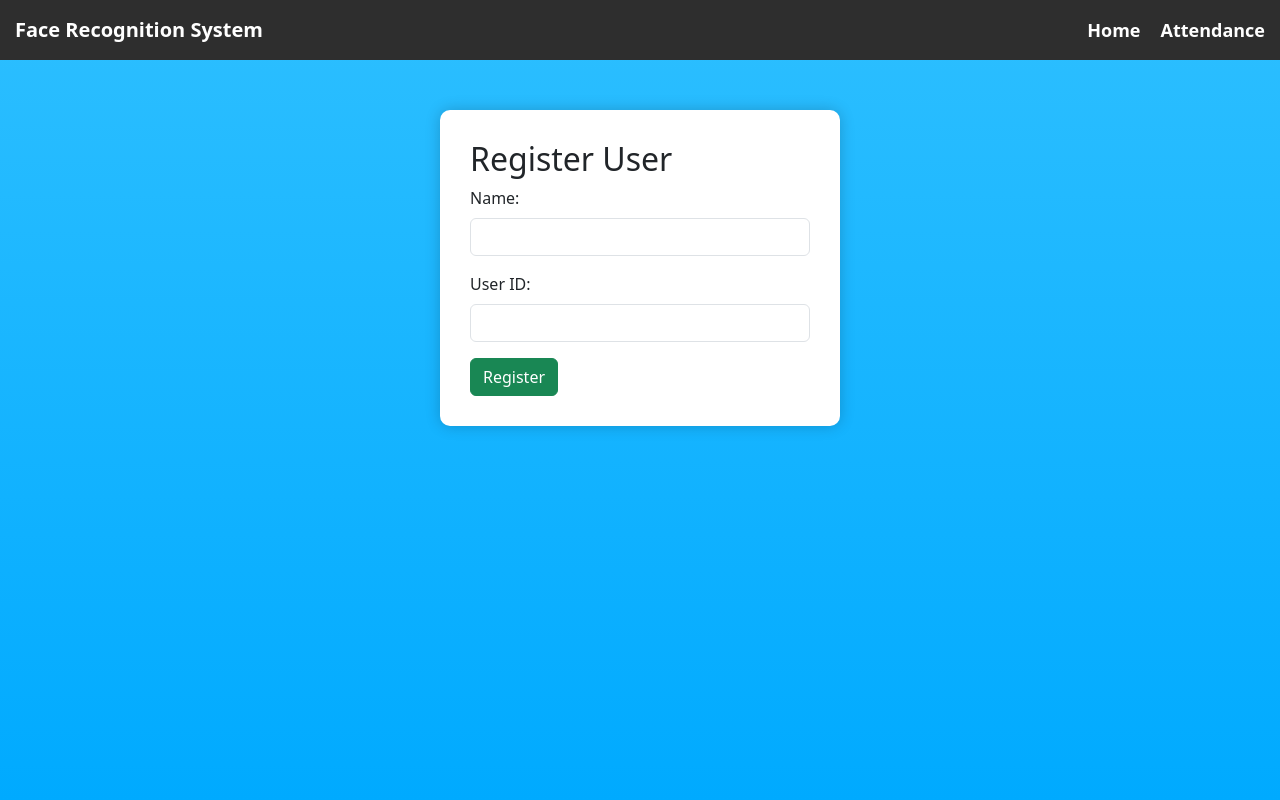
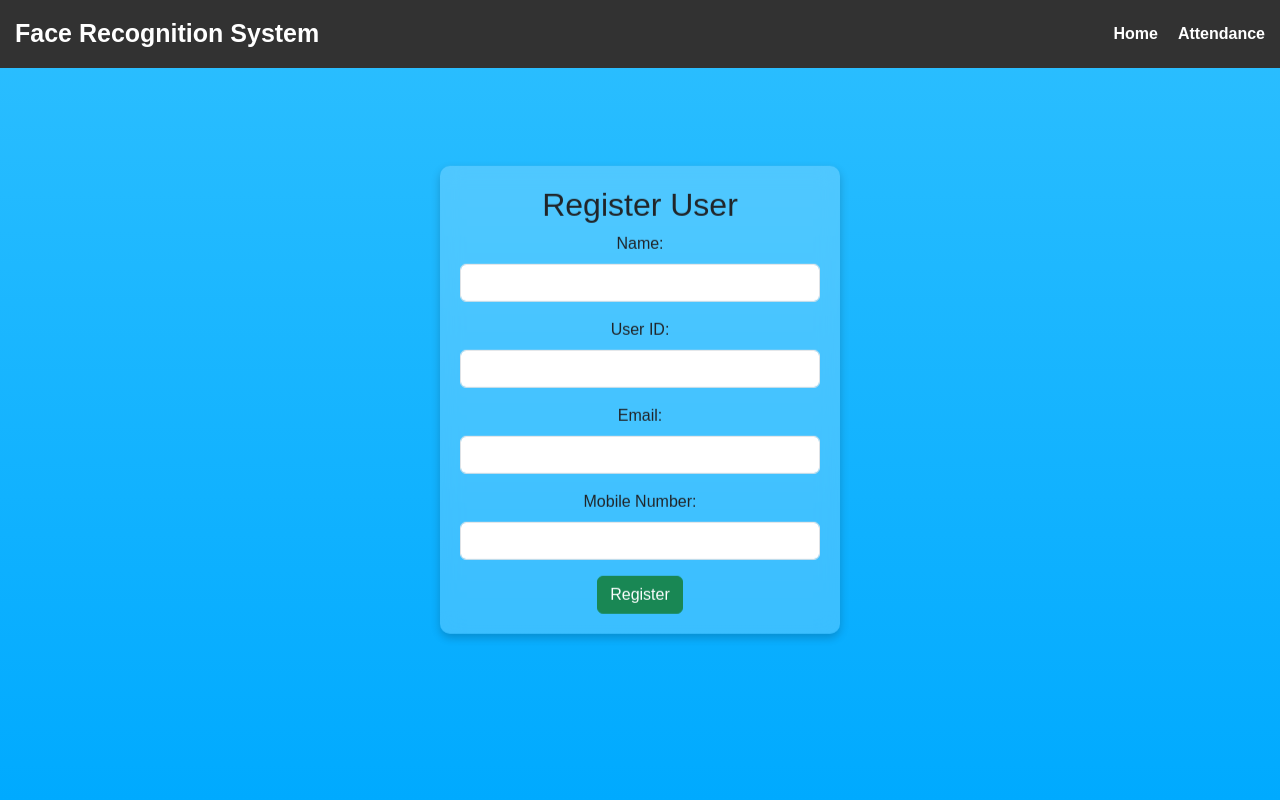
Before and after one commit to GJmaniya/digital-attendance, a Flask app: template templates/register.html in a window 1280 px wide. Run offline with Flask 3, Linux system fonts and the light colour scheme; the template is opened without the code that fills it, so the values that code supplies are empty.

Commit message:
Update register.html

```diff
--- a/templates/register.html
+++ b/templates/register.html
@@ -6,29 +6,38 @@
     <link rel="stylesheet" href="https://cdn.jsdelivr.net/npm/bootstrap@5.3.0/dist/css/bootstrap.min.css">
     <style>
         body {
+            font-family: Arial, sans-serif;
+            margin: 0;
+            padding: 0;
             background: linear-gradient(to bottom, #2dbfff, rgb(0, 170, 255));
             height: 100vh;
         }
 
         .container {
-            max-width: 400px;
-            margin-top: 50px;
-            background: white;
-            padding: 30px;
+            width: 400px;
+            padding: 20px;
+            background: rgba(255, 255, 255, 0.2);
             border-radius: 10px;
-            box-shadow: 0px 0px 15px rgba(0, 0, 0, 0.2);
+            backdrop-filter: blur(10px);
+            text-align: center;
+            box-shadow: 0px 4px 10px rgba(0, 0, 0, 0.2);
+            position: absolute;
+            top: 50%;
+            left: 50%;
+            transform: translate(-50%, -50%);
         }
 
         nav {
-            background-color: rgb(46, 46, 46);
+            background-color: rgb(50, 50, 50);
             padding: 15px;
+            height: 8.5%;
             display: flex;
             justify-content: space-between;
             align-items: center;
         }
 
         .nav-left {
-            font-size: 20px;
+            font-size: 25px;
             font-weight: bold;
             color: white;
         }
@@ -52,8 +61,15 @@
             transition: color 0.3s ease;
         }
 
+        .nav-right li a {
+            color: white;
+            font-size: 1em;
+            transition: all 0.3s ease-in-out;
+        }
+
         .nav-right li a:hover {
-            color: lightgray;
+            color: #00aaff;
+            font-size: 1.2em;
         }
     </style>
 </head>
@@ -79,9 +95,44 @@
                 <label class="form-label">User ID:</label>
                 <input type="text" class="form-control" name="user_id" required>
             </div>
+            <div class="mb-3">
+                <label class="form-label">Email:</label>
+                <input type="email" class="form-control" name="email" required>
+            </div>
+            <div class="mb-3">
+                <label class="form-label">Mobile Number:</label>
+                <input type="text" class="form-control" name="mobile_number" required>
+            </div>
             <button type="submit" class="btn btn-success">Register</button>
         </form>
     </div>
+    <script>
+        document.querySelector("form").addEventListener("submit", function (event) {
+            event.preventDefault(); // Prevent default form submission
+
+            const formData = new FormData(this);
+
+            fetch("/register", {
+                method: "POST",
+                body: formData
+            })
+                .then(response => {
+                    if (!response.ok) {
+                        throw new Error(`HTTP error! Status: ${response.status}`);
+                    }
+                    return response.text();
+                })
+                .then(message => {
+                    alert(message); // Show the server response
+                })
+                .catch(error => {
+                    console.error("Error:", error);
+                    alert(`❌ Registration failed! ${error.message}`);
+                });
+        });
+
+    </script>
+
 </body>
 
 </html>
```
